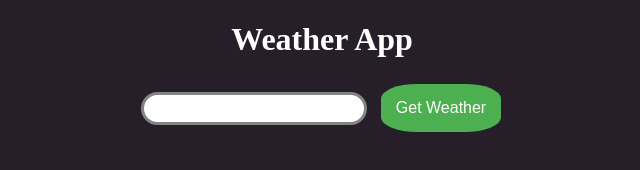
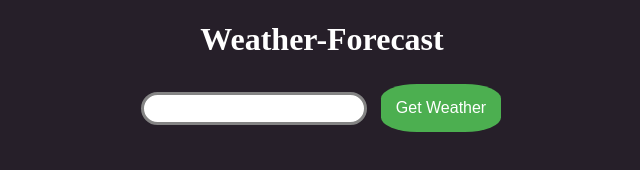
Before and after one commit to Mubashir789/Weather-App, a plain HTML site: page index.html in a window 1280 px wide. Shown: the top 170 px of the page, without its empty margins (318-958 px from the left). Drawn offline with nearby package versions, Linux system fonts and the light colour scheme.

Commit message:
WeatherApp

```diff
--- a/index.html
+++ b/index.html
@@ -5,7 +5,7 @@
     <meta charset="UTF-8">
     <meta http-equiv="X-UA-Compatible" content="IE=edge">
     <meta name="viewport" content="width=device-width, initial-scale=1.0">
-    <title>Document</title>
+    <title>Weather-Forecast</title>
 
 
     <script src="https://cdn.jsdelivr.net/npm/axios/dist/axios.min.js"></script>
@@ -73,7 +73,7 @@
 
         <div class="search-Design" >
 
-            <h1>Weather App</h1>
+            <h1>Weather-Forecast</h1>
 
             <form onsubmit="submi(); return false">
 
```
